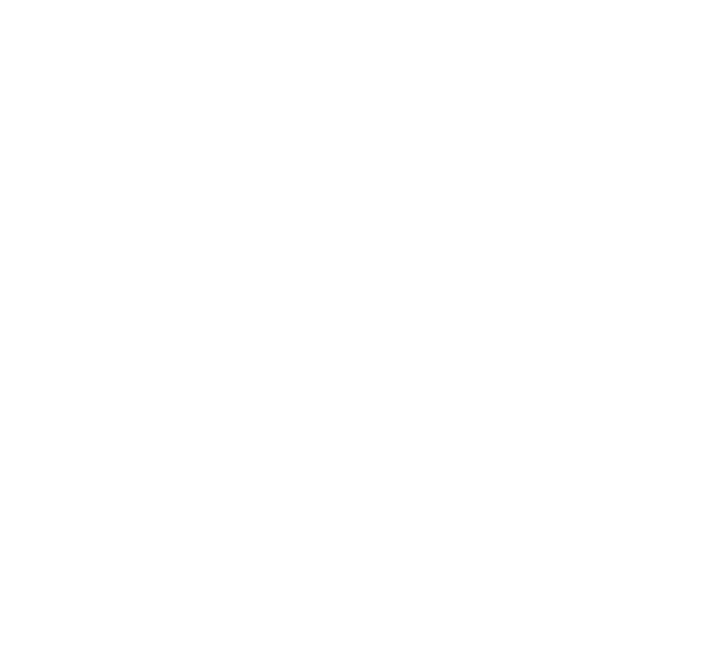
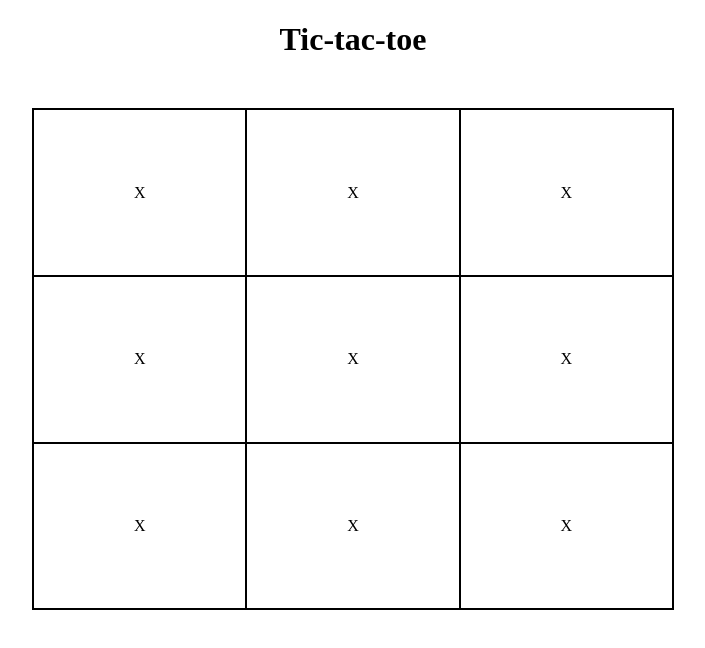
Before and after one commit to ilijaepler/tic-tac-toe, a plain HTML site: page index.html in a window 1280 px wide. Shown: the whole page, without its empty margins (287-992 px from the left). Drawn offline with Linux system fonts and the light colour scheme.

Commit message:
Implemented function for drawing the board and reading the signs from board array

```diff
--- a/index.html
+++ b/index.html
@@ -8,6 +8,8 @@
     <link rel="stylesheet" href="style.css">
 </head>
 <body>
+    <h1>Tic-tac-toe</h1>
+    <div id="container"></div>
     <script src="main.js"></script>
 </body>
 </html>
--- a/main.js
+++ b/main.js
@@ -8,16 +8,43 @@ const gameBoard = (() => {
     return {board};
 })();
 
-const Player = (name, sign) => {
-    let onTurn = false;
-
+const Player = (name, sign, onTurn) => {
     return {name, sign, onTurn};
 };
 
 const displayController = (() => {
-    let player1 = Player("player 1", 'X');
-    let player2 = Player("player 2", 'O');
-    player1.onTurn = true;
+    let player1 = Player("player 1", 'X', true);
+    let player2 = Player("player 2", 'O', false);
+
+    const displayBoard = () => {
+        const container = document.querySelector("#container");
+        for(let i = 0; i < 3; i++){
+            let row = document.createElement("div");
+            let rowId = "row" + i;
+            row.setAttribute("id", rowId);
+            row.style.flexGrow = "1";
+            row.style.display = "flex";
+            row.style.borderTop = "1px solid black";
+            row.style.borderBottom = "1px solid black";
+            for (let j = 0; j < 3; j++){
+                let column = document.createElement("div");
+                let columnId = rowId + "column" + j;
+                column.setAttribute("id", columnId);
+                column.style.flexGrow = "1";
+                column.style.display = "flex";
+                column.style.borderLeft = "1px solid black";
+                column.style.borderRight = "1px solid black";
+                column.textContent = gameBoard.board[i][j];
+                column.style.justifyContent = "center"
+                column.style.alignItems = "center"
+
+                row.appendChild(column);
+            }
+
+            container.appendChild(row);
+        }
+    };
+    /*player1.onTurn = true;
 
     if(player1.onTurn === true){
         // player1 turn
@@ -27,6 +54,13 @@ const displayController = (() => {
         // player2 turn
         // implement the game logic
         player2.onTurn = false;
-    }
+    }*/
 
+    return {
+        player1,
+        player2,
+        displayBoard
+    };
 })();
+
+displayController.displayBoard();
--- a/style.css
+++ b/style.css
@@ -0,0 +1,14 @@
+h1{
+    text-align: center;
+}
+
+#container{
+    display: flex;
+    flex-direction: column;
+    width: 50vw;
+    height: 50vh;
+    min-width: 500px;
+    min-height: 500px;
+    margin: 50px auto;
+    border: 1px solid black;
+}
```
